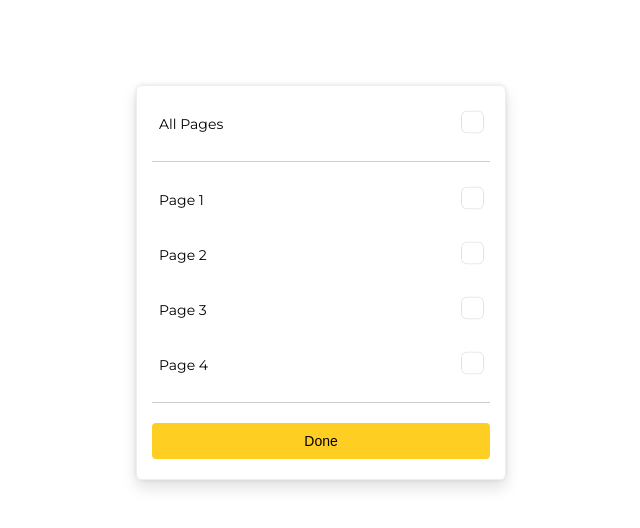
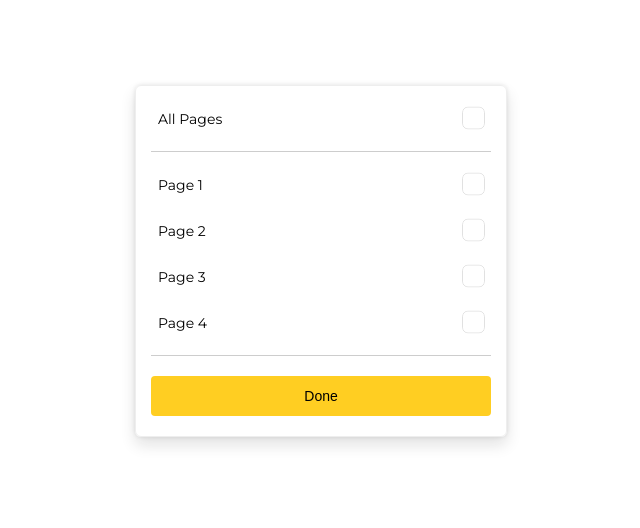
Before and after one commit to rachmanzz/ellty-test, a React (Vite) app: page / in a window 1280 px wide. Shown: the top 528 px of the page, without its empty margins (319-959 px from the left). Built offline with nearby package versions, Linux system fonts and the light colour scheme.

Commit message:
fix: adjust padding and dimensions for action buttons and dividers

```diff
--- a/src/App.css
+++ b/src/App.css
@@ -52,10 +52,12 @@ body {
 
 div.action {
   padding: 10px 15px;
+  gap: 10px;
 }
 .btn-variant {
   background-color: var(--btn-variant-default);
   width: 100%;
+  height: 40px;
   padding: 10px 20px;
   border: 0;
   border-radius: 4px;
@@ -69,7 +71,8 @@ div.action {
 
 .container {
   margin-top: 85px;
-  min-width: 370px;
+  min-width: 372px;
+  /* min-height: 328px; */
   display: flex;
   flex-direction: column;
   border-radius: 6px;
@@ -86,7 +89,7 @@ button.page-item {
   display: flex;
   justify-content: space-between;
   align-items: center;
-  padding: 8px 15px 8px 22px;
+  padding: 3.5px 15px 3.5px 22px;
   font-family: 'Montserrat', sans-serif;
   background-color: white;
   border: 0px;
@@ -99,11 +102,28 @@ button.page-item:hover {
 
 div.divider {
   box-sizing: border-box;
-  padding: 10px 15px;
+  padding: 9.3px 15px;
+  width: 370px;
+  height: 20px;
 }
 div.divider::after {
   content: "";
+  padding: 0;
   display: block;
   border-bottom: 0.7px solid var(--color-default);
   width: 100%;
 }
+
+div.items-wrapper {
+  height: 164px;
+  display: flex;
+  flex-direction: column;
+  width: 100%;
+  scrollbar-width: none;
+  overflow-y: auto;
+  -ms-overflow-style: none;
+}
+
+div.items-wrapper::-webkit-scrollbar {
+  display: none;
+}
```
